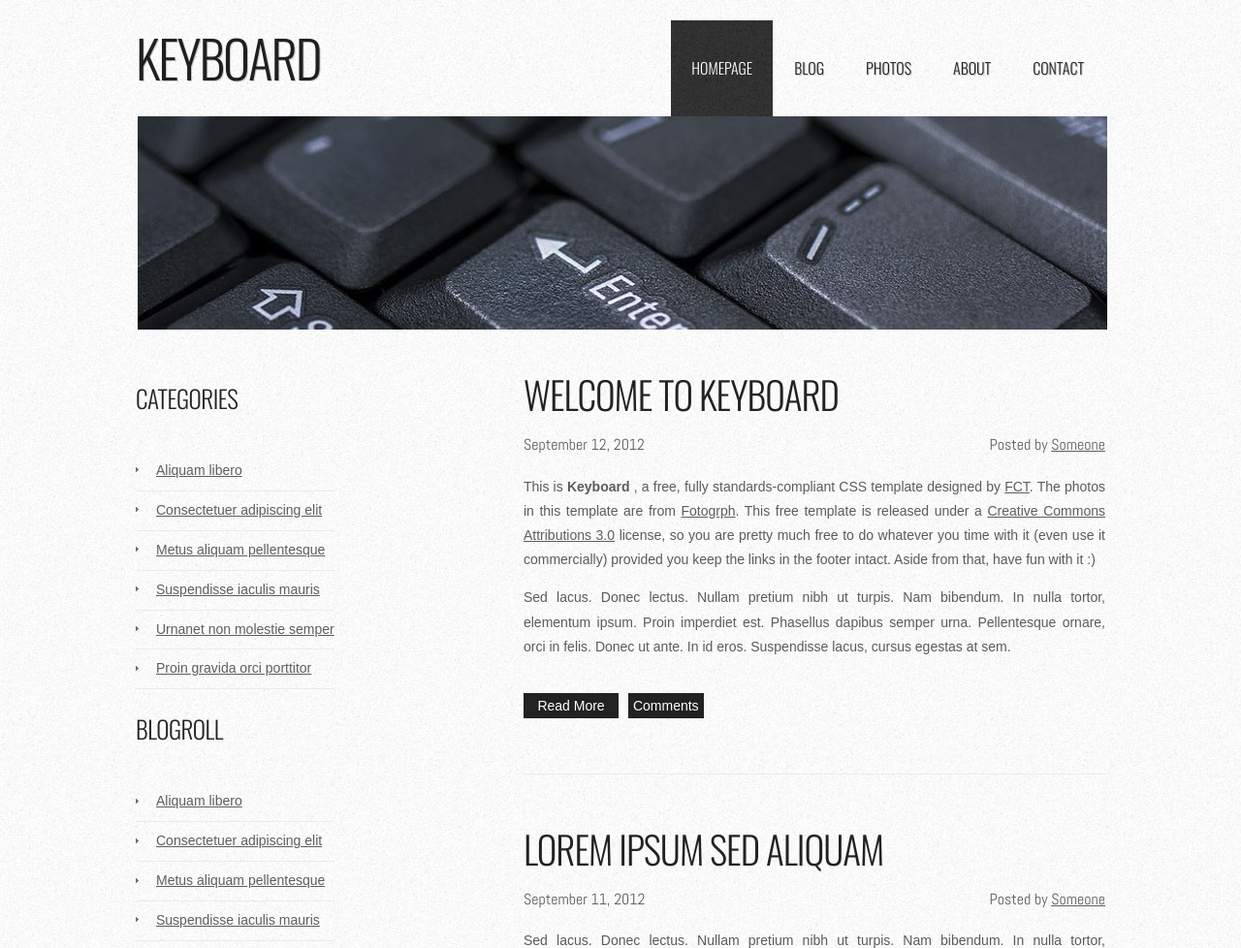
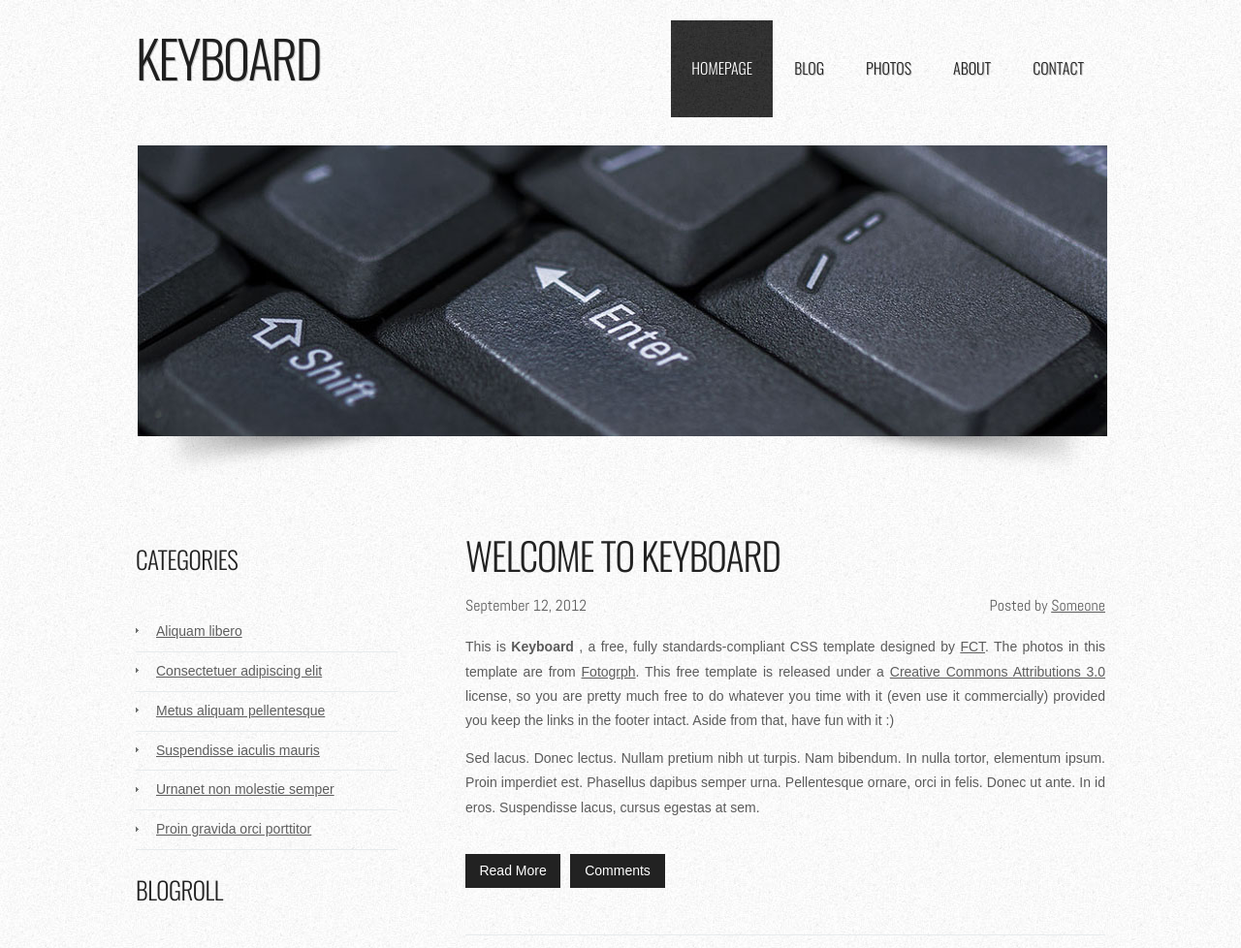
Before and after one commit to sirhair/project_refactor_alonzo_edward, a plain HTML site: page index.html in a window 1280 px wide. Shown: the top 978 px of the page at 97% size. Drawn offline with nearby package versions, Linux system fonts and the light colour scheme.

Commit message:
tweak sizes/spacing to match closer to original

```diff
--- a/css/main.css
+++ b/css/main.css
@@ -48,6 +48,7 @@ a {
 
 .container {
     max-width: 71.43rem;
+    height:10.71rem;
     width:100%;
     margin: 0 auto;
 }
@@ -168,7 +169,7 @@ nav .current_page_item a {
 
 main {
     float: right;
-    max-width: 42.86rem;
+    max-width: 47.14rem;
     width:100%;
     padding: 0rem 0rem 0rem 0rem;
 }
@@ -219,6 +220,7 @@ article footer {
     font-family:Arial, Helvetica, sans-serif;
     padding-top: 1.5rem;
     margin-bottom: 2rem;
+    line-height:1.79rem;
 }
 
 .more {
@@ -238,6 +240,7 @@ article footer {
     display: block;
     float: left;
     max-width: 6.29rem;
+    width:100%;
     padding: .36rem .36rem;
     background: #222222;
     color: #FFFFFF;
@@ -249,6 +252,7 @@ article footer {
 
 aside {
     float: left;
+    width:100%;
     max-width: 19.29rem;
     margin: 0rem;
     padding: 2rem 0 0 0;
--- a/index.html
+++ b/index.html
@@ -31,6 +31,7 @@
         <div id="banner">
             <div class="content"><img src="img/img02.jpg" alt="" /></div>
         </div>
+        <div class="clearboth">&nbsp;</div>
     </div>
     <!-- end header-wrapper -->
 
```
